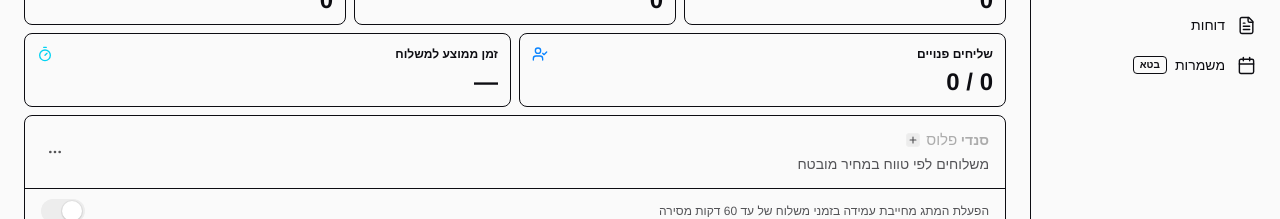
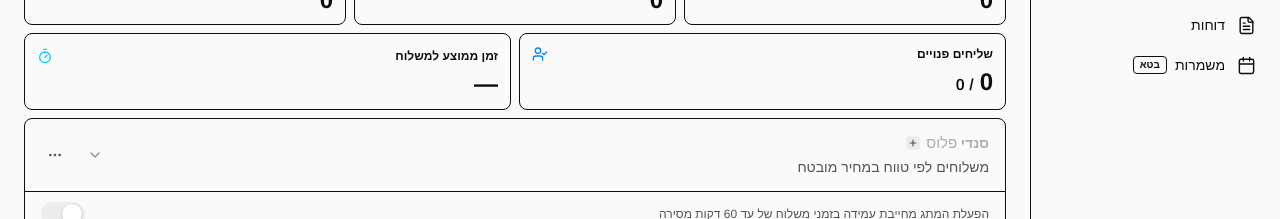
Before and after one commit to UxNinja360/sendi-system-demo, a React (Vite) app: page /dashboard in a window 1280 px wide. Shown: the part 243-462 px from the top of the page. Built offline with nearby package versions, Linux system fonts and the light colour scheme; sample sign-in values are in the browser's storage; a web font is replaced by a local one.

Commit message:
תיקון

```diff
--- a/src/app/pages/dashboard.tsx
+++ b/src/app/pages/dashboard.tsx
@@ -5,6 +5,7 @@ import {
   Bike,
   Bot,
   CheckCircle2,
+  ChevronDown,
   Clock3,
   Loader2,
   Map as MapIcon,
@@ -63,8 +64,8 @@ const ACTIVE_DELIVERY_STATUSES: DeliveryStatus[] = ['pending', 'assigned', 'deli
 const formatRadiusKm = formatSendiPlusRadiusKm;
 const SENDI_PLUS_TERMS_TEXT =
   'הפעלת המתג מחייבת עמידה בזמני משלוח של עד 60 דקות מסירה';
-const DASHBOARD_PULL_REFRESH_THRESHOLD = 48;
-const DASHBOARD_PULL_REFRESH_MAX = 92;
+const DASHBOARD_PULL_REFRESH_THRESHOLD = 72;
+const DASHBOARD_PULL_REFRESH_MAX = 124;
 
 const STATUS_META: Array<{
   id: DeliveryStatus;
@@ -148,7 +149,9 @@ const getDashboardGreeting = (date = new Date()) => {
 };
 
 const formatAverageDeliveryTime = (minutes: number | null) =>
-  minutes === null ? '—' : `${formatNumber(minutes)} דק׳`;
+  typeof minutes === 'number' && Number.isFinite(minutes) && minutes > 0
+    ? `${formatNumber(minutes)} דק׳`
+    : '—';
 
 const isDashboardPullRefreshIgnoredTarget = (target: EventTarget | null) => {
   if (!(target instanceof Element)) return false;
@@ -172,6 +175,62 @@ const RefreshingMetricValue: React.FC<{
     {refreshing ? '-' : value}
   </span>
 );
+
+const CourierAvailabilityValue: React.FC<{
+  connected: number;
+  free: number;
+  refreshing: boolean;
+}> = ({ connected, free, refreshing }) => (
+  <RefreshingMetricValue
+    refreshing={refreshing}
+    value={
+      <span className="inline-flex items-baseline justify-end gap-1.5 leading-none">
+        <span>{formatNumber(free)}</span>
+        <span className="text-sm font-semibold text-app-text-muted sm:text-base">
+          / {formatNumber(connected)}
+        </span>
+      </span>
+    }
+  />
+);
+
+const DashboardPullRefreshLabel: React.FC<{ label: string }> = ({ label }) => {
+  const [visibleLabel, setVisibleLabel] = React.useState(label);
+  const [isVisible, setIsVisible] = React.useState(Boolean(label));
+
+  React.useEffect(() => {
+    if (label) {
+      setVisibleLabel(label);
+      setIsVisible(true);
+      return undefined;
+    }
+
+    setIsVisible(false);
+
+    if (typeof window === 'undefined') {
+      setVisibleLabel('');
+      return undefined;
+    }
+
+    const timeout = window.setTimeout(() => setVisibleLabel(''), 190);
+    return () => window.clearTimeout(timeout);
+  }, [label]);
+
+  if (!visibleLabel) return null;
+
+  return (
+    <span
+      key={visibleLabel}
+      className={`dashboard-pull-refresh-label ${
+        isVisible
+          ? 'dashboard-pull-refresh-label--visible'
+          : 'dashboard-pull-refresh-label--hidden'
+      }`}
+    >
+      {visibleLabel}
+    </span>
+  );
+};
 
 const isSameInputDate = (value: unknown, inputDate: string) => {
   const date = toDate(value);
@@ -236,10 +295,12 @@ const SendiPlusCard: React.FC<{
   const receivesDeliveries = canReceiveSendiPlusDeliveries(radiusKm, termsAccepted);
   const menuRef = React.useRef<HTMLDivElement | null>(null);
   const [isMenuOpen, setIsMenuOpen] = React.useState(false);
+  const [isDetailsOpen, setIsDetailsOpen] = React.useState(termsAccepted);
   const [isRadiusBubbleVisible, setIsRadiusBubbleVisible] = React.useState(false);
   const radiusBubbleHideTimeoutRef = React.useRef<number | null>(null);
   const radiusPercent = (radiusKm / MAX_SENDI_PLUS_RADIUS_KM) * 100;
   const radiusDisplay = `${formatRadiusKm(radiusKm)} ק״מ`;
+  const isAccordionOpen = termsAccepted && isDetailsOpen;
   const secondaryTextClassName = isSendiPlusEnabled
     ? 'text-app-text-secondary'
     : 'text-app-text-muted opacity-70';
@@ -281,6 +342,10 @@ const SendiPlusCard: React.FC<{
   };
 
   React.useEffect(() => clearRadiusBubbleHideTimeout, [clearRadiusBubbleHideTimeout]);
+
+  React.useEffect(() => {
+    setIsDetailsOpen(termsAccepted);
+  }, [termsAccepted]);
 
   React.useEffect(() => {
     if (!isMenuOpen) return;
@@ -361,11 +426,31 @@ const SendiPlusCard: React.FC<{
           ) : null}
         </div>
 
+        <button
+          type="button"
+          data-haptic={termsAccepted ? 'selection' : 'off'}
+          onClick={() => setIsDetailsOpen((value) => !value)}
+          disabled={!termsAccepted}
+          className={`inline-flex h-7 w-7 shrink-0 items-center justify-center rounded-[6px] transition-colors hover:bg-app-surface-raised hover:text-app-text focus:outline-none focus-visible:ring-2 focus-visible:ring-[#0a84ff]/30 disabled:cursor-default dark:hover:bg-[#1f1f1f] ${
+            termsAccepted ? 'text-app-text-secondary' : 'text-app-text-muted opacity-45'
+          }`}
+          aria-label={isAccordionOpen ? 'סגור פרטי סנדי פלוס' : 'פתח פרטי סנדי פלוס'}
+          aria-controls="sendi-plus-details"
+          aria-expanded={isAccordionOpen}
+        >
+          <ChevronDown
+            className={`h-4 w-4 transition-transform duration-200 ${
+              isAccordionOpen ? 'rotate-180' : ''
+            }`}
+          />
+        </button>
+
         <div className="ml-auto min-w-0 text-right" dir="rtl">
           <div
-            className="ml-auto flex w-fit max-w-full items-center gap-1.5"
+            className="ml-auto flex w-fit max-w-full items-center gap-2"
             aria-label={isSendiPlusEnabled ? 'סנדי פלוס פעיל' : 'סנדי פלוס כבוי'}
           >
+            <span className="flex min-w-0 items-center gap-1.5">
               <span className="sendi-plus-label truncate text-sm font-semibold text-app-text">
                 <span className={isSendiPlusEnabled ? '' : 'sendi-plus-label__word--off'}>
                   סנדי
@@ -395,22 +480,24 @@ const SendiPlusCard: React.FC<{
                   />
                 </span>
               </span>
+            </span>
           </div>
           <div className={`mt-1 truncate text-sm font-normal ${secondaryTextClassName}`}>
             {receivesDeliveries
               ? `בתוך אזורי החלוקה עד ${radiusDisplay}`
               : isSendiPlusEnabled
-                ? 'כרגע לא מקבל משלוחים'
+                ? 'לא מקבל משלוחים כרגע'
                 : 'משלוחים לפי טווח במחיר מובטח'}
           </div>
         </div>
       </div>
 
       <div
+        id="sendi-plus-details"
         className={`sendi-plus-accordion ${
-          termsAccepted ? 'sendi-plus-accordion--open' : ''
+          isAccordionOpen ? 'sendi-plus-accordion--open' : ''
         }`}
-        aria-hidden={!termsAccepted}
+        aria-hidden={!isAccordionOpen}
       >
         <div className="sendi-plus-accordion__inner">
           <div className="border-t border-app-border px-3 pb-4 pt-8 sm:px-4 dark:border-[#252525]">
@@ -847,7 +934,8 @@ export const Dashboard: React.FC = () => {
     if (deliveryDurations.length === 0) return null;
 
     const totalMinutes = deliveryDurations.reduce((sum, duration) => sum + duration, 0);
-    return Math.round(totalMinutes / deliveryDurations.length);
+    const averageMinutes = Math.round(totalMinutes / deliveryDurations.length);
+    return Number.isFinite(averageMinutes) && averageMinutes > 0 ? averageMinutes : null;
   }, [dashboardRefreshVersion, filteredDeliveries]);
   const activeDeliveriesCount = React.useMemo(
     () => filteredDeliveries.filter((delivery) => ACTIVE_DELIVERY_STATUSES.includes(delivery.status)).length,
@@ -863,7 +951,7 @@ export const Dashboard: React.FC = () => {
   const pullRefreshProgress = Math.min(1, pullDistance / DASHBOARD_PULL_REFRESH_THRESHOLD);
   const pullRefreshVisible = pullDistance > 0;
   const pullRefreshArmed = isDashboardRefreshing || isPullRefreshReady;
-  const pullRefreshRevealHeight = Math.min(54, Math.round(pullDistance * 0.58));
+  const pullRefreshRevealHeight = Math.min(64, Math.round(pullDistance * 0.58));
   const pullRefreshLabel = isDashboardRefreshing
     ? 'מרענן'
     : isPullRefreshReady
@@ -900,12 +988,12 @@ export const Dashboard: React.FC = () => {
         >
           <div className="flex h-full items-center justify-center gap-2 text-[11px] font-semibold text-app-text-secondary">
             <ArrowUp
-              className="h-3.5 w-3.5 text-app-brand transition-transform duration-200"
+              className="h-3.5 w-3.5 text-app-brand transition-transform duration-300 ease-out"
               style={{
                 transform: `rotate(${pullRefreshArmed ? 0 : 180}deg) scale(${0.82 + pullRefreshProgress * 0.18})`,
               }}
             />
-            {pullRefreshLabel ? <span>{pullRefreshLabel}</span> : null}
+            <DashboardPullRefreshLabel label={pullRefreshLabel} />
           </div>
         </div>
         <div
@@ -988,9 +1076,7 @@ export const Dashboard: React.FC = () => {
                   : isAverageDeliveryTimeCard
                   ? 'זמן ממוצע למשלוח'
                   : status.label;
-                const value = isCourierAvailabilityCard
-                  ? `${formatNumber(freeCouriersCount)} / ${formatNumber(connectedCouriersCount)}`
-                  : isAverageDeliveryTimeCard
+                const value = isAverageDeliveryTimeCard
                   ? formatAverageDeliveryTime(averageDeliveryMinutes)
                   : formatNumber(count);
                 const iconClassName = isCourierAvailabilityCard
@@ -1013,10 +1099,18 @@ export const Dashboard: React.FC = () => {
                       <Icon className={`h-3.5 w-3.5 shrink-0 sm:h-4 sm:w-4 ${iconClassName}`} />
                     </div>
                     <div className="mt-2 text-xl font-bold leading-none text-app-text sm:text-2xl">
+                      {isCourierAvailabilityCard ? (
+                        <CourierAvailabilityValue
+                          connected={connectedCouriersCount}
+                          free={freeCouriersCount}
+                          refreshing={isDashboardRefreshing}
+                        />
+                      ) : (
                         <RefreshingMetricValue
                           refreshing={isDashboardRefreshing}
                           value={value}
                         />
+                      )}
                     </div>
                   </button>
                 );
--- a/src/styles/index.css
+++ b/src/styles/index.css
@@ -234,6 +234,44 @@ body {
   transform: translateY(0);
 }
 
+.dashboard-pull-refresh-label {
+  display: inline-flex;
+  max-width: 7rem;
+  overflow: hidden;
+  transform-origin: center;
+  white-space: nowrap;
+  will-change: max-width, opacity, transform;
+  transition:
+    max-width 190ms cubic-bezier(0.22, 1, 0.36, 1),
+    opacity 160ms ease-out,
+    transform 190ms cubic-bezier(0.22, 1, 0.36, 1);
+}
+
+.dashboard-pull-refresh-label--visible {
+  animation: dashboard-pull-refresh-label-in 210ms cubic-bezier(0.22, 1, 0.36, 1) both;
+  max-width: 7rem;
+  opacity: 1;
+  transform: translateY(0) scale(1);
+}
+
+.dashboard-pull-refresh-label--hidden {
+  max-width: 0;
+  opacity: 0;
+  transform: translateY(-4px) scale(0.96);
+}
+
+@keyframes dashboard-pull-refresh-label-in {
+  from {
+    opacity: 0;
+    transform: translateY(5px) scale(0.97);
+  }
+
+  to {
+    opacity: 1;
+    transform: translateY(0) scale(1);
+  }
+}
+
 .sendi-plus-radius-slider {
   --sendi-plus-fill: 50%;
   --sendi-plus-active-color: #0a84ff;
@@ -328,6 +366,12 @@ body {
 
 @media (prefers-reduced-motion: reduce) {
   .sendi-plus-accordion {
+    transition: none;
+    transform: none;
+  }
+
+  .dashboard-pull-refresh-label {
+    animation: none;
     transition: none;
     transform: none;
   }
```
Lines whose indentation alone changed are shown as unchanged.
